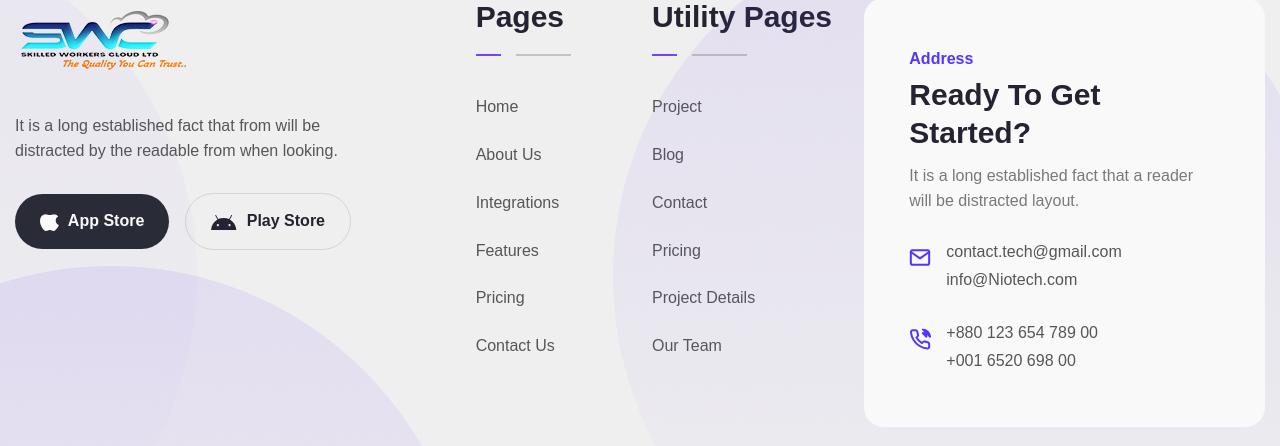
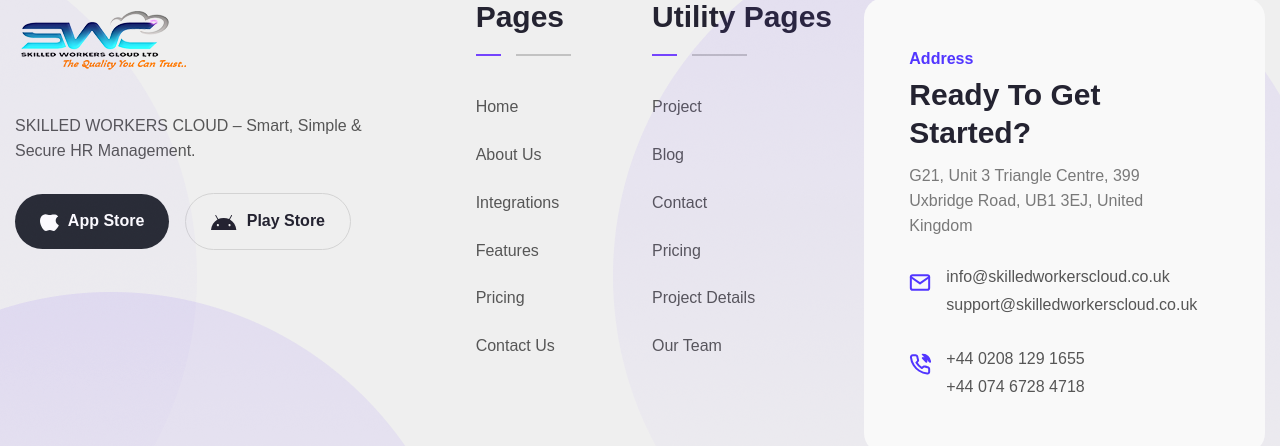
Before and after one commit to AMINUL200/swc-landing, a React (Vite) app: page /blog/1 in a window 1280 px wide. Shown: the part 1628-2074 px from the top of the page. Built offline with nearby package versions, Linux system fonts and the light colour scheme; no server answers.

Commit message:
update image

```diff
--- a/src/component/CtaSection.jsx
+++ b/src/component/CtaSection.jsx
@@ -93,7 +93,7 @@
                                         transition={{ duration: 0.5, delay: 0.3 }}
                                         viewport={{ once: true, margin: "-20px" }}
                                         className={`cta-thumb `} >
-                                        <img src={ctaData?.image1} alt="thumb" />
+                                        <img src={ctaData?.image1} alt="thumb" width={1000}/>
                                     </motion.div>
                                 </div>
                             </div>
--- a/src/component/Footer.jsx
+++ b/src/component/Footer.jsx
@@ -28,8 +28,7 @@
                                 </div>
                                 <div className="footer-content">
                                     <p>
-                                        It is a long established fact that from will be distracted by the readable from when
-                                        looking.
+                                        SKILLED WORKERS CLOUD – Smart, Simple & Secure HR Management.
                                     </p>
                                     <div className="store-links">
                                         <div className="apple">
@@ -135,7 +134,8 @@
                                 <div className="contact-box">
                                     <div className="subtitle">Address</div>
                                     <div className="widget-head">Ready to get started?</div>
-                                    <div className="text">It is a long established fact that a reader will be distracted layout.
+                                    <div className="text">
+                                        G21, Unit 3 Triangle Centre, 399 Uxbridge Road, UB1 3EJ, United Kingdom
                                     </div>
                                     <div className="info">
                                         <div className="icon"><svg xmlns="http://www.w3.org/2000/svg" width="22" height="23"
@@ -149,8 +149,8 @@
                                         </svg>
                                         </div>
                                         <div className="link">
-                                            <a href="mailto:contact.tech@gmail.com">contact.tech@gmail.com</a> <br />
-                                            <a href="mailto:info@Niotech.com">info@Niotech.com</a>
+                                            <a href="info@skilledworkerscloud.co.uk">info@skilledworkerscloud.co.uk</a> <br />
+                                            <a href="support@skilledworkerscloud.co.uk">support@skilledworkerscloud.co.uk</a>
                                         </div>
                                     </div>
                                     <div className="info">
@@ -172,8 +172,8 @@
                                             </svg>
                                         </div>
                                         <div className="link">
-                                            <a href="tel:21314234323543">+880 123 654 789 00</a> <br />
-                                            <a href="tel:35234523452345">+001 6520 698 00</a>
+                                            <a href="tel:+44 0208 129 1655">+44 0208 129 1655</a> <br />
+                                            <a href="tel:+44 074 6728 4718">+44 074 6728 4718</a>
                                         </div>
                                     </div>
                                 </div>
--- a/src/component/PopupModel.jsx
+++ b/src/component/PopupModel.jsx
@@ -140,7 +140,7 @@
             <div className="modal-background">
                 <div className="modal-content" onClick={(e) => e.stopPropagation()}>
                     <div className="modal-header">
-                        <h3>Get Started</h3>
+                        <h3>Explore Our HRMS – Get a Demo Now!</h3>
                         <button className="close-btn" onClick={handleClose}>
                             <FontAwesomeIcon icon={faTimes} />
                         </button>
```
Also changed, not shown: src/assets/images/model-left-img.jpeg (added), src/assets/images/model-left-img2.jpg (added), src/index.css.
